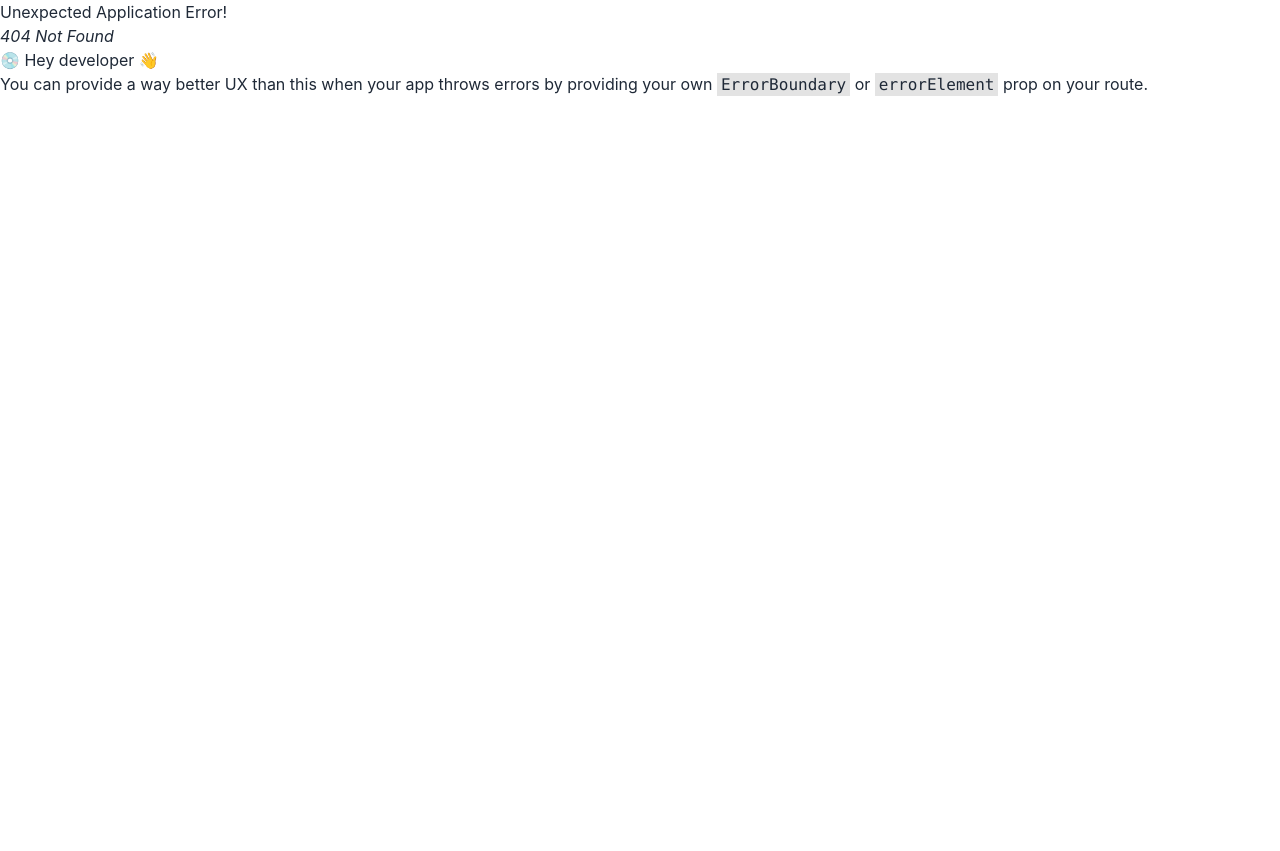
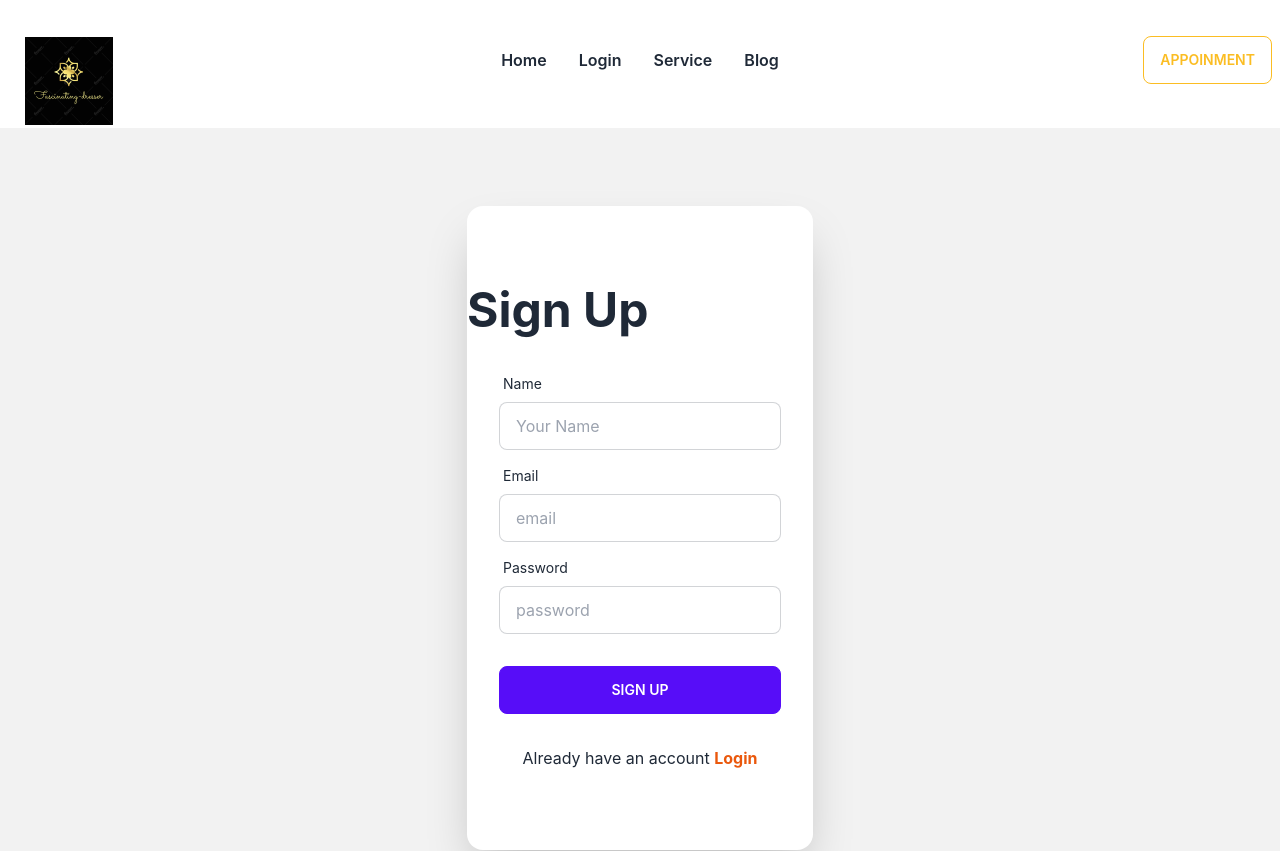
Before and after one commit to MD-obaidul-hasan/fascinating-dresser, a React (Create React App) app: page /signup in a window 1280 px wide. Before the commit this address had no page. Shown: the top 851 px of the page. Before the commit the page ends 800 px from the top, so only its background shows below. Built offline with nearby package versions, Linux system fonts and the light colour scheme; no server answers.

Commit message:
login page

```diff
--- a/src/Pages/Login/Login.js
+++ b/src/Pages/Login/Login.js
@@ -1,4 +1,5 @@
 import React from 'react';
+import { Link } from 'react-router-dom';
 
 const Login = () => {
 
@@ -10,20 +11,20 @@ const Login = () => {
         <div className="hero min-h-screen bg-base-200">
   <div className="hero-content  flex-col lg:flex-row">
 
-    <div className=" card flex-shrink-0 w-full max-w-sm shadow-2xl bg-base-100">
+    <div className=" card flex-shrink-0 w-full max-w-sm shadow-2xl bg-base-100  py-20">
     <h1 className="text-5xl font-bold">Login</h1>
       <form onSubmit={handleLogin} className="card-body">
         <div className="form-control">
           <label className="label">
             <span className="label-text">Email</span>
           </label>
-          <input type="text" placeholder="email" className="input input-bordered" />
+          <input type="text" name='email' placeholder="email" className="input input-bordered" />
         </div>
         <div className="form-control">
           <label className="label">
             <span className="label-text">Password</span>
           </label>
-          <input type="text" placeholder="password" className="input input-bordered" />
+          <input type="text" name='password' placeholder="password" className="input input-bordered" />
           <label className="label">
             <a href="#" className="label-text-alt link link-hover">Forgot password?</a>
           </label>
@@ -33,6 +34,8 @@ const Login = () => {
           {/* <button type='submit' className="btn btn-primary">Login</button> */}
         </div>
       </form>
+
+      <p className='text-center'>New to fascinating dresser <Link className='text-orange-600 font-bold' to="/signup">Sign Up</Link> </p>
     </div>
   </div>
 </div>
--- a/src/Pages/Shared/Header/Header.js
+++ b/src/Pages/Shared/Header/Header.js
@@ -8,6 +8,8 @@ const Header = () => {
     const menuItems = <>
     <li className='font-semibold'><Link to='/'>Home</Link></li>
     <li className='font-semibold'><Link to='/login'>Login</Link></li>
+    <li className='font-semibold'><Link to='/service'>Service</Link></li>
+    <li className='font-semibold'><Link to='/Blog'>Blog</Link></li>
     </>
     return (
         <div className="navbar h-20 mb-12 pt-12 bg-base-100">
--- /dev/null
+++ b/src/Pages/Signup/Signup.js
@@ -0,0 +1,51 @@
+import React from 'react';
+import { Link } from 'react-router-dom';
+
+const Signup = () => {
+
+    const handleSignup = event =>{
+        event.preventDefault();
+    }
+
+    return (
+        <div className="hero min-h-screen bg-base-200">
+  <div className="hero-content  flex-col lg:flex-row">
+
+    <div className=" card flex-shrink-0 w-full max-w-sm shadow-2xl bg-base-100  py-20">
+    <h1 className="text-5xl font-bold">Sign Up</h1>
+      <form onSubmit={handleSignup} className="card-body">
+        <div className="form-control">
+          <label className="label">
+            <span className="label-text">Name</span>
+          </label>
+          <input type="text" name='name' placeholder="Your Name" className="input input-bordered" />
+        </div>
+        <div className="form-control">
+          <label className="label">
+            <span className="label-text">Email</span>
+          </label>
+          <input type="text" name='email' placeholder="email" className="input input-bordered" required />
+        </div>
+        <div className="form-control">
+          <label className="label">
+            <span className="label-text">Password</span>
+          </label>
+          <input type="text" name='password' placeholder="password" className="input input-bordered" required/>
+          {/* <label className="label">
+            <a href="#" className="label-text-alt link link-hover">Forgot password?</a>
+          </label> */}
+        </div>
+        <div className="form-control mt-6">
+            <input  className="btn btn-primary" type='submit' value="Sign Up"/>
+          {/* <button type='submit' className="btn btn-primary">Login</button> */}
+        </div>
+      </form>
+
+      <p className='text-center'>Already have an account <Link className='text-orange-600 font-bold' to="/login">Login</Link> </p>
+    </div>
+  </div>
+</div>
+    );
+};
+
+export default Signup;
--- /dev/null
+++ b/src/context/AuthProvider/AuthProvider.js
@@ -0,0 +1,39 @@
+import React, { createContext, useEffect, useState } from 'react';
+import {createUserWithEmailAndPassword, getAuth, onAuthStateChanged} from 'firebase/auth';
+import app from '../../Firebase/Firebase.config';
+const AuthContext = createContext();
+const auth =getAuth(app);
+
+const AuthProvider = ({children}) => {
+
+    const [user, setUser] = useState(null);
+    const [loading, setLoading] = useState(true);
+
+    const createUser = (email, password) => {
+        return createUserWithEmailAndPassword(auth, email, password);
+    }
+
+    useEffect( () =>{
+        const unsubscribe = onAuthStateChanged(auth, currentUser =>{
+            console.log(currentUser);
+            setUser(currentUser);
+        });
+
+        return () =>{
+            return unsubscribe()
+        }
+    },[])
+
+    const authInfo ={
+        user,
+        loading,
+        createUser
+    }
+    return (
+        <AuthContext.Provider value={ authInfo}>
+            {children}
+        </AuthContext.Provider>
+    );
+};
+
+export default AuthProvider;
--- a/src/index.js
+++ b/src/index.js
@@ -3,11 +3,14 @@ import ReactDOM from 'react-dom/client';
 import './index.css';
 import App from './App';
 import reportWebVitals from './reportWebVitals';
+import AuthProvider from './context/AuthProvider/AuthProvider';
 
 const root = ReactDOM.createRoot(document.getElementById('root'));
 root.render(
   <React.StrictMode>
-    <App />
+    <AuthProvider>
+      <App></App>
+    </AuthProvider>
   </React.StrictMode>
 );
 
```
Also changed, not shown: src/Router/Routes/Routes.js (+6 -1 lines).
